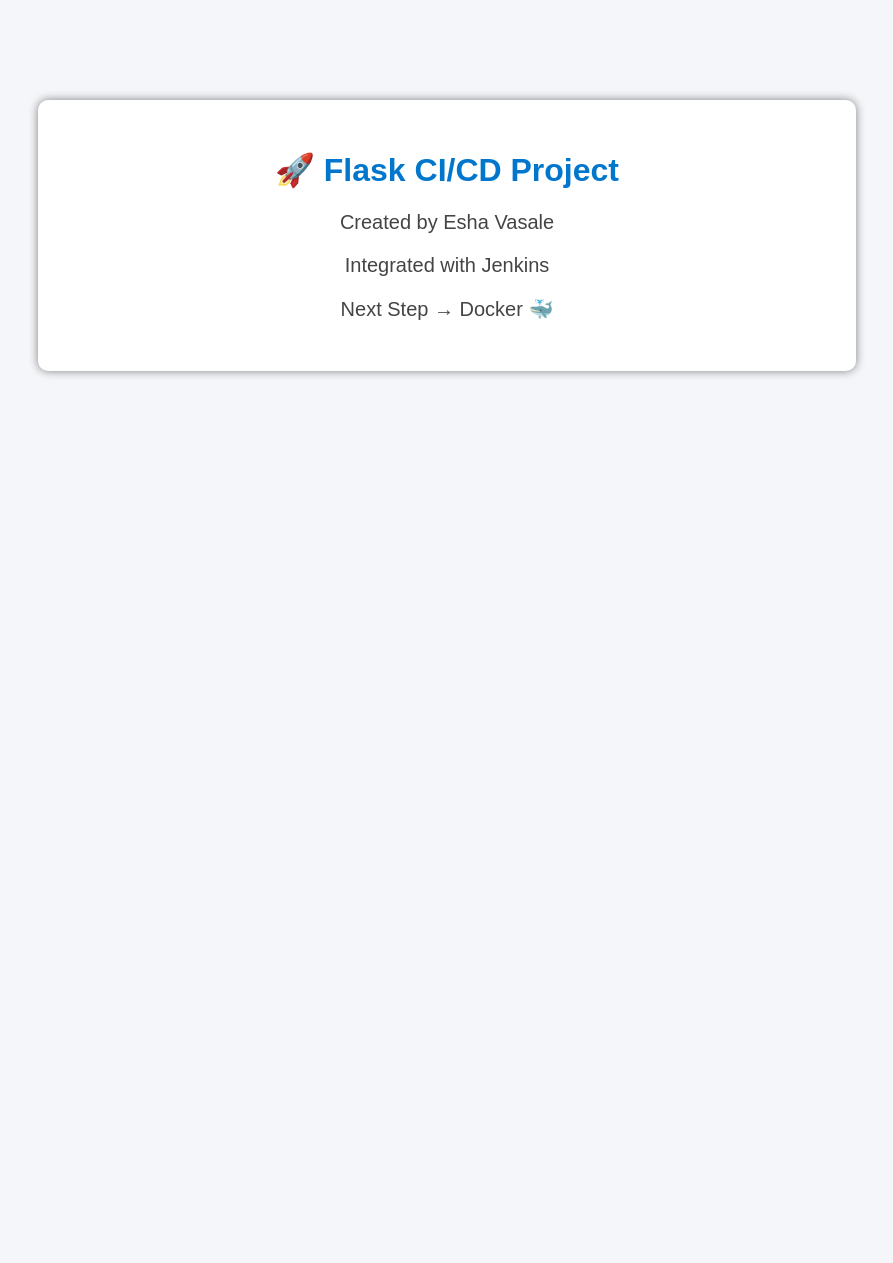
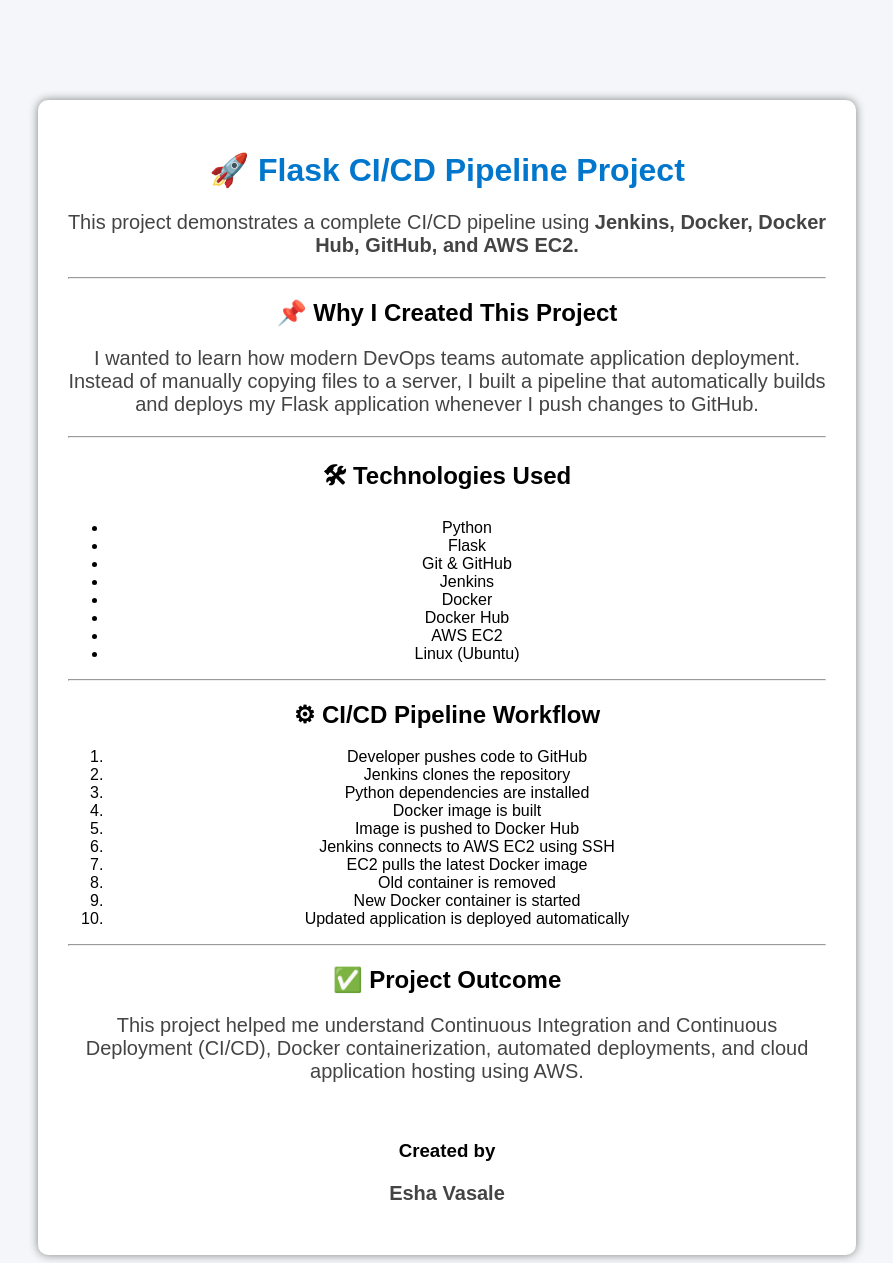
Before and after one commit to Esha9322/flask-jenkins-app, a Flask app: page / in a window 1280 px wide. Shown: the whole page, without its empty margins (193-1086 px from the left). Before the commit the page ends 377 px from the top, so only its background shows below. Run offline with Flask 3, Linux system fonts and the light colour scheme.

Commit message:
Updated homepage with project description

```diff
--- a/templates/index.html
+++ b/templates/index.html
@@ -1,25 +1,78 @@
 <!DOCTYPE html>
 <html>
 <head>
-
-    <title>Flask CI/CD Project</title>
-
-    <link rel="stylesheet"
-          href="{{ url_for('static', filename='style.css') }}">
-
+    <title>Flask CI/CD Pipeline Project</title>
+    <link rel="stylesheet" href="{{ url_for('static', filename='style.css') }}">
 </head>
 
 <body>
 
 <div class="container">
 
-    <h1>🚀 Flask CI/CD Project</h1>
+    <h1>🚀 Flask CI/CD Pipeline Project</h1>
 
-    <p>Created by Esha Vasale</p>
+    <p>
+        This project demonstrates a complete CI/CD pipeline using
+        <strong>Jenkins, Docker, Docker Hub, GitHub, and AWS EC2.</strong>
+    </p>
 
-    <p>Integrated with Jenkins</p>
+    <hr>
 
-    <p>Next Step → Docker 🐳</p>
+    <h2>📌 Why I Created This Project</h2>
+
+    <p>
+        I wanted to learn how modern DevOps teams automate application deployment.
+        Instead of manually copying files to a server, I built a pipeline that
+        automatically builds and deploys my Flask application whenever I push
+        changes to GitHub.
+    </p>
+
+    <hr>
+
+    <h2>🛠 Technologies Used</h2>
+
+    <ul>
+        <li>Python</li>
+        <li>Flask</li>
+        <li>Git & GitHub</li>
+        <li>Jenkins</li>
+        <li>Docker</li>
+        <li>Docker Hub</li>
+        <li>AWS EC2</li>
+        <li>Linux (Ubuntu)</li>
+    </ul>
+
+    <hr>
+
+    <h2>⚙ CI/CD Pipeline Workflow</h2>
+
+    <ol>
+        <li>Developer pushes code to GitHub</li>
+        <li>Jenkins clones the repository</li>
+        <li>Python dependencies are installed</li>
+        <li>Docker image is built</li>
+        <li>Image is pushed to Docker Hub</li>
+        <li>Jenkins connects to AWS EC2 using SSH</li>
+        <li>EC2 pulls the latest Docker image</li>
+        <li>Old container is removed</li>
+        <li>New Docker container is started</li>
+        <li>Updated application is deployed automatically</li>
+    </ol>
+
+    <hr>
+
+    <h2>✅ Project Outcome</h2>
+
+    <p>
+        This project helped me understand Continuous Integration and Continuous Deployment (CI/CD),
+        Docker containerization, automated deployments, and cloud application hosting using AWS.
+    </p>
+
+    <br>
+
+    <h3>Created by</h3>
+
+    <p><strong>Esha Vasale</strong></p>
 
 </div>
 
```
